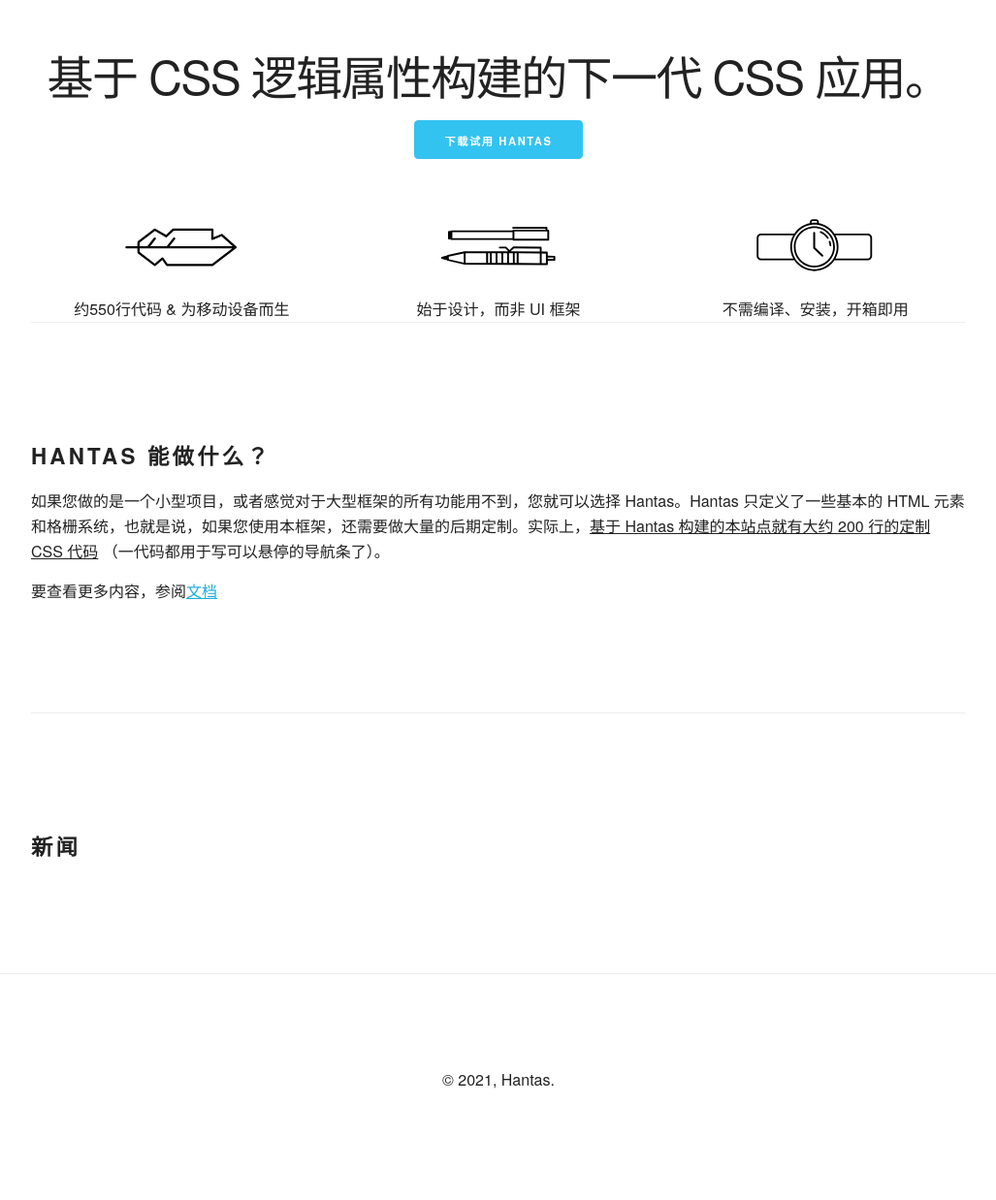
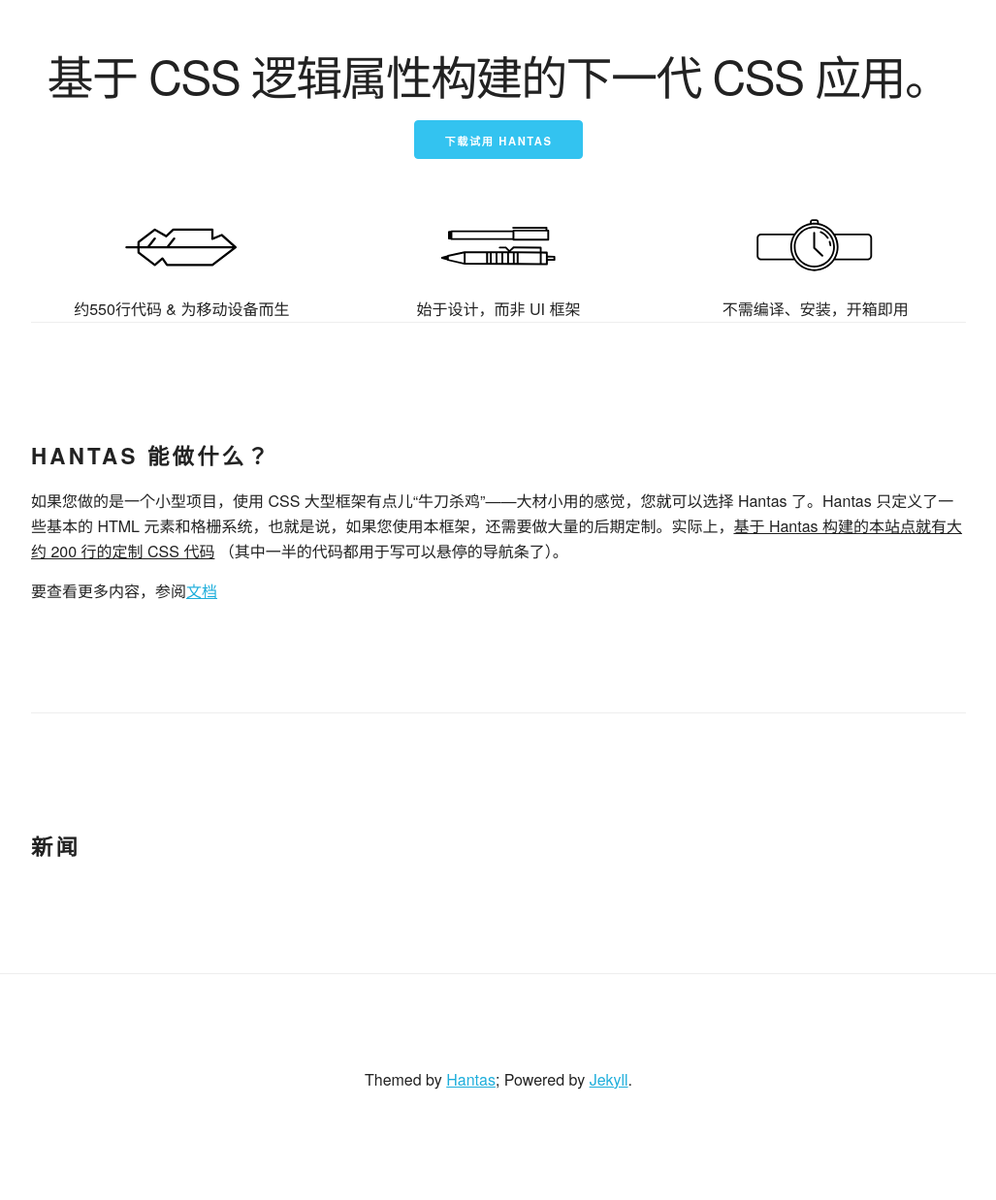
Before and after one commit to hantascss/hantascss.github.io, a Jekyll site: the page built from index.md, in a window 1280 px wide. Shown: the whole page at 97% size, without its empty margins (126-1153 px from the left). Built offline with Jekyll 4.4.1, drawn with Linux system fonts in a browser that asks for light colours; a style sheet for code colours, icons or effects is not loaded.

Commit message:
20210817

```diff
--- a/_config.yml
+++ b/_config.yml
@@ -6,8 +6,9 @@
 url: "" # the base hostname & protocol for your site, e.g. http://example.com
 twitter_username: hfl
 github_username:  hfl
-
+paginate: 5
 # Build settings
 markdown: kramdown
 plugins:
   - jekyll-feed
+  - jekyll-paginate
--- a/_includes/footer.html
+++ b/_includes/footer.html
@@ -1,3 +1,3 @@
     <div class="docs-section footer" id="footer">
-      <p class="u-text-center">&copy; 2021, Hantas.</p>
+      <p class="u-text-center">Themed by <a href="https://hantas.cn/">Hantas</a>; Powered by <a href="https://jekyllrb.com/">Jekyll</a>.</p>
     </div>
--- a/index.md
+++ b/index.md
@@ -7,7 +7,7 @@
 
     <div class="docs-section" id="intro">
       <h6 class="docs-header">Hantas 能做什么？</h6>
-      <p>如果您做的是一个小型项目，或者感觉对于大型框架的所有功能用不到，您就可以选择 Hantas。Hantas 只定义了一些基本的 HTML 元素和格栅系统，也就是说，如果您使用本框架，还需要做大量的后期定制。实际上，<u>基于 Hantas 构建的本站点就有大约 200 行的定制 CSS 代码</u> （一代码都用于写可以悬停的导航条了）。</p>
+      <p>如果您做的是一个小型项目，使用 CSS 大型框架有点儿“牛刀杀鸡”——大材小用的感觉，您就可以选择 Hantas 了。Hantas 只定义了一些基本的 HTML 元素和格栅系统，也就是说，如果您使用本框架，还需要做大量的后期定制。实际上，<u>基于 Hantas 构建的本站点就有大约 200 行的定制 CSS 代码</u> （其中一半的代码都用于写可以悬停的导航条了）。</p>
       <p>要查看更多内容，参阅<a href="/docs">文档</a></p>
     </div>
 
@@ -28,7 +28,7 @@
         <ul class="post-list">
           {%- assign date_format = site.minima.date_format | default: "%b %-d, %Y" -%}
           {%- for post in posts -%}
-          <li>
+          <li>了
             <span class="post-meta">{{ post.date | date: date_format }}</span>
             <h3>
               <a class="post-link" href="{{ post.url | relative_url }}">
```
